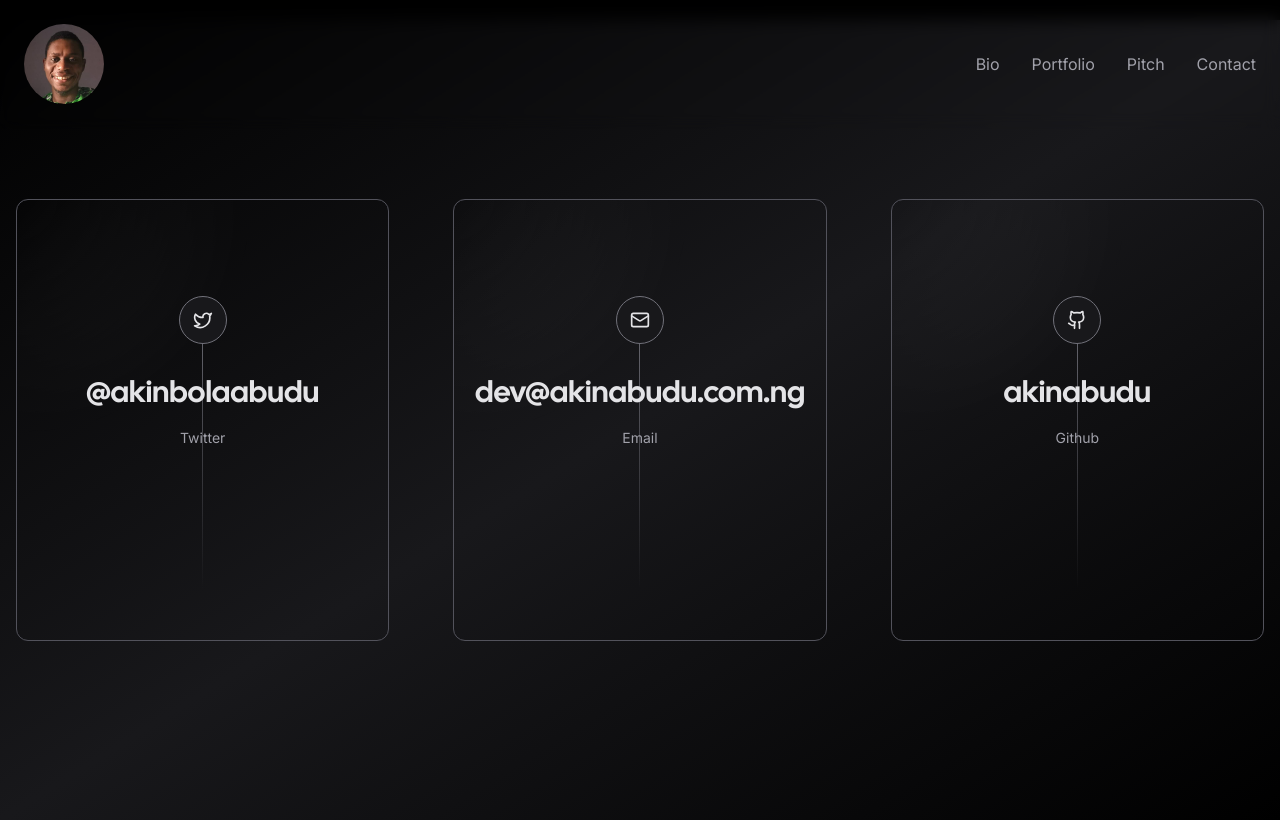
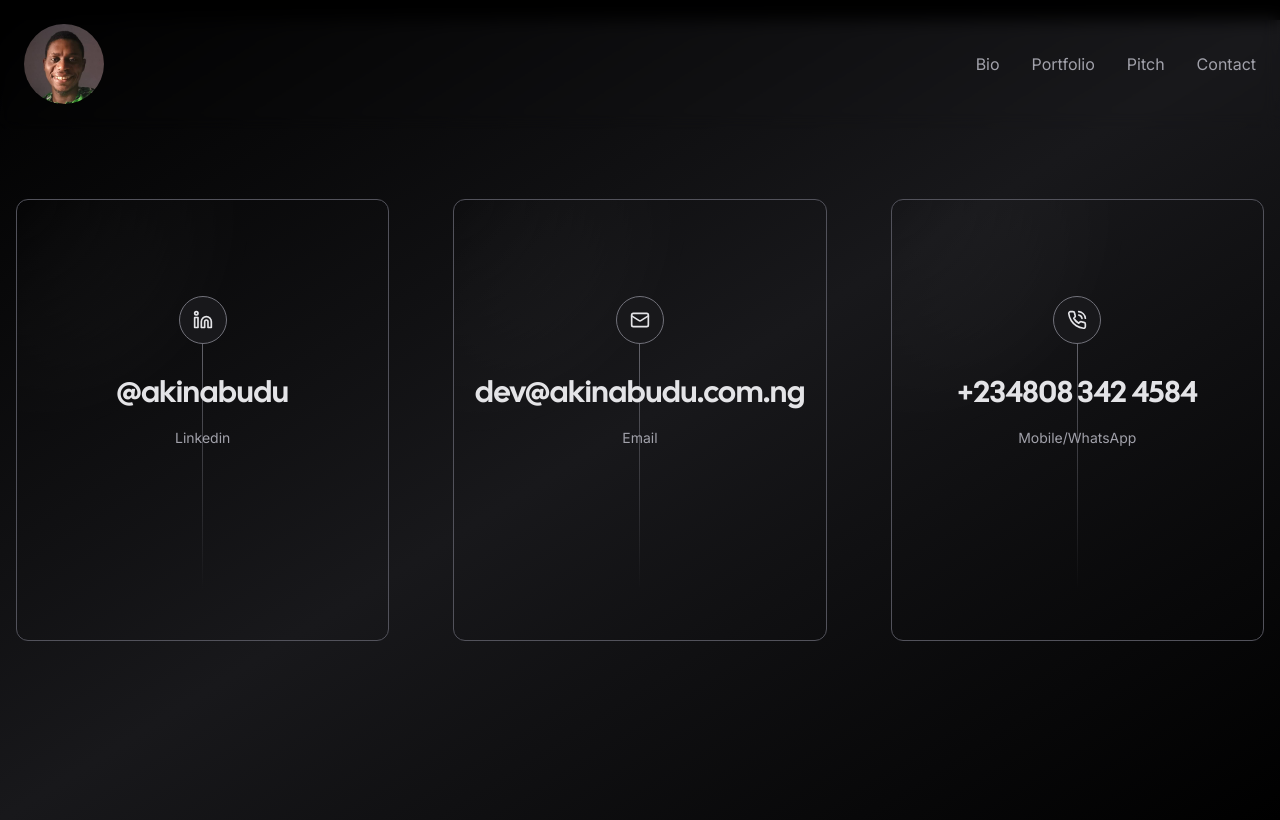
Before and after one commit to akinabudu/akiabudu-com-ng_chonark, a Next.js app: page /contact in a window 1280 px wide. Built offline with nearby package versions, Linux system fonts and the light colour scheme; no server answers; what tailwindcss-debug-screens would draw is missing.

Commit message:
Update:Contact

```diff
--- a/app/contact/page.tsx
+++ b/app/contact/page.tsx
@@ -1,15 +1,15 @@
 "use client";
-import { Github, Mail, Twitter } from "lucide-react";
+import { Github, LinkedinIcon, Mail, PhoneCallIcon, Twitter } from "lucide-react";
 import Link from "next/link";
 import { Navigation } from "../components/nav";
 import { Card } from "../components/card";
 
 const socials = [
 	{
-		icon: <Twitter size={20} />,
-		href: "https://twitter.com/akinbolaabudu",
-		label: "Twitter",
-		handle: "@akinbolaabudu",
+		icon: <LinkedinIcon size={20} />,
+		href: "https://linkedin.com/in/akinabudu",
+		label: "Linkedin",
+		handle: "@akinabudu",
 	},
 	{
 		icon: <Mail size={20} />,
@@ -18,10 +18,10 @@ const socials = [
 		handle: "dev@akinabudu.com.ng",
 	},
 	{
-		icon: <Github size={20} />,
-		href: "https://github.com/akinabudu",
-		label: "Github",
-		handle: "akinabudu",
+		icon: <PhoneCallIcon size={20} />,
+		href: "#",
+		label: "Mobile/WhatsApp",
+		handle: "+234808 342 4584",
 	},
 ];
 
--- a/app/page.tsx
+++ b/app/page.tsx
@@ -38,11 +38,11 @@ export default function Home() {
       </h1>
       <div className="text-white font-bold text-[10px] md:text-md p-5">
         {" "}
-        Software Engineer | UI/UX Designer | AWS Cloud Engineer
+        Software Engineer | UI/UX | AWS Cloud Engineer
       </div>
       <div className="hidden w-screen h-px animate-glow md:block animate-fade-right bg-gradient-to-r from-zinc-300/0 via-zinc-300/50 to-zinc-300/0" />
       <div className="my-16 text-center animate-fade-in">
-        <h2 className="text-sm text-zinc-500 text-[10px] md:text-md">
+        <h2 className="text-sm text-zinc-500 text-[10px] md:text-lg">
         I'm Akinbola Laide-Abudu, welcome to my space.
 
         </h2>
```
